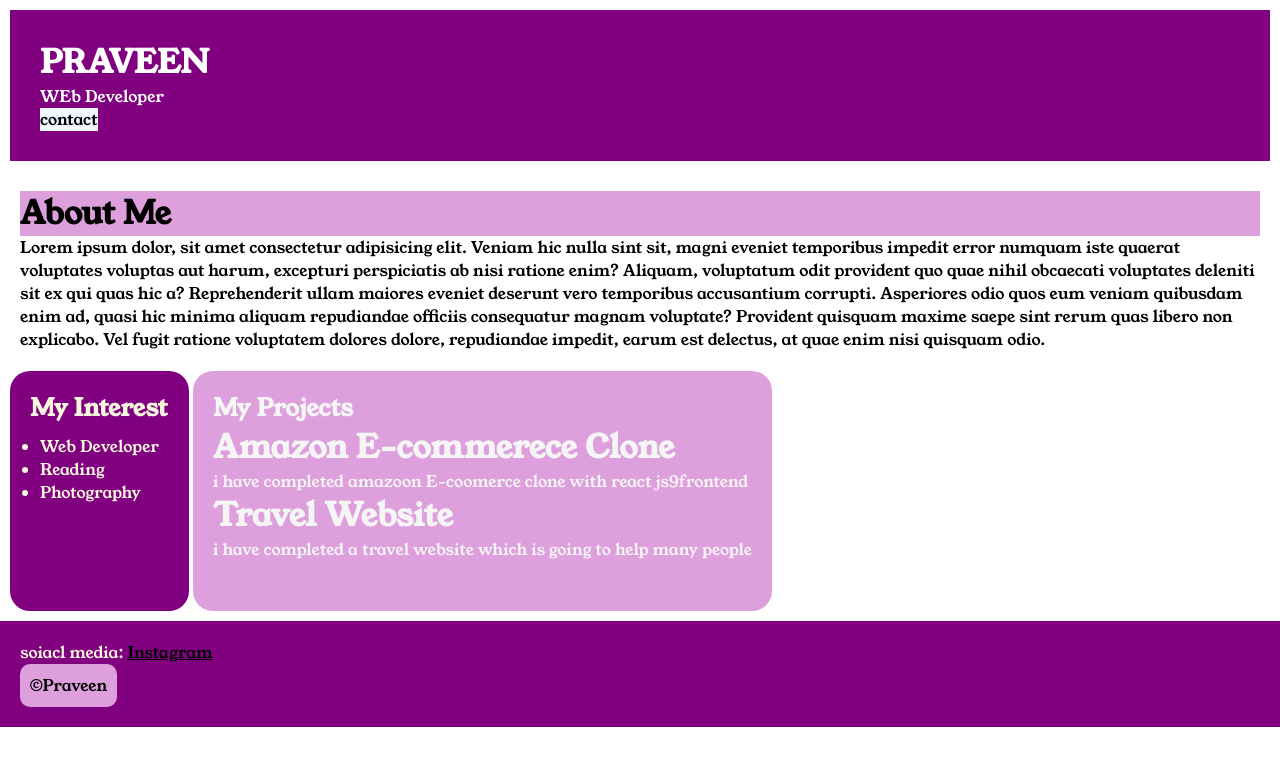
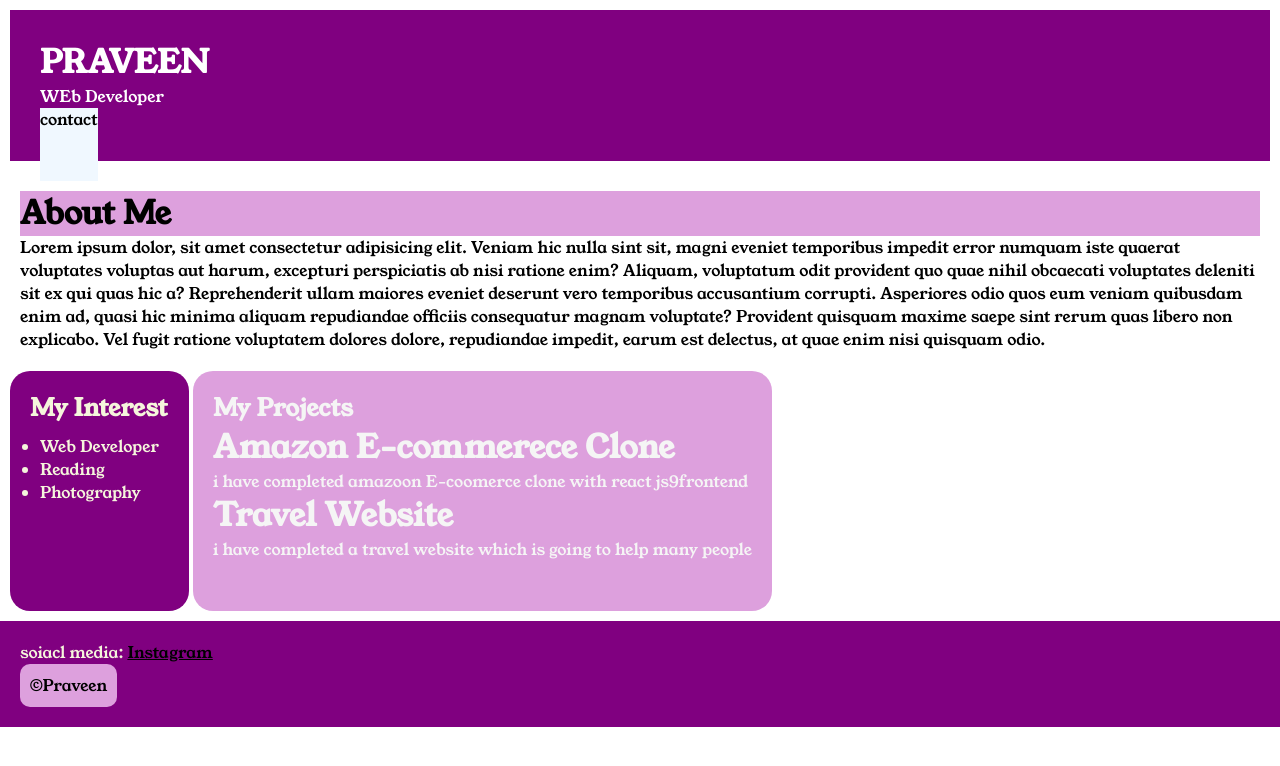
Before and after one commit to praveen010903/simple-portfoilio, a plain HTML site: page HTML/index.html in a window 1280 px wide. Drawn offline with Linux system fonts and the light colour scheme.

Commit message:
updated  files

```diff
--- a/HTML/style.css
+++ b/HTML/style.css
@@ -19,7 +19,7 @@ body {
     background-color: aliceblue;
     color: black;
     text-decoration: none;
-    padding-bo: 50px;
+    padding-bottom: 50px;
 }
 
 .section-one,
```
